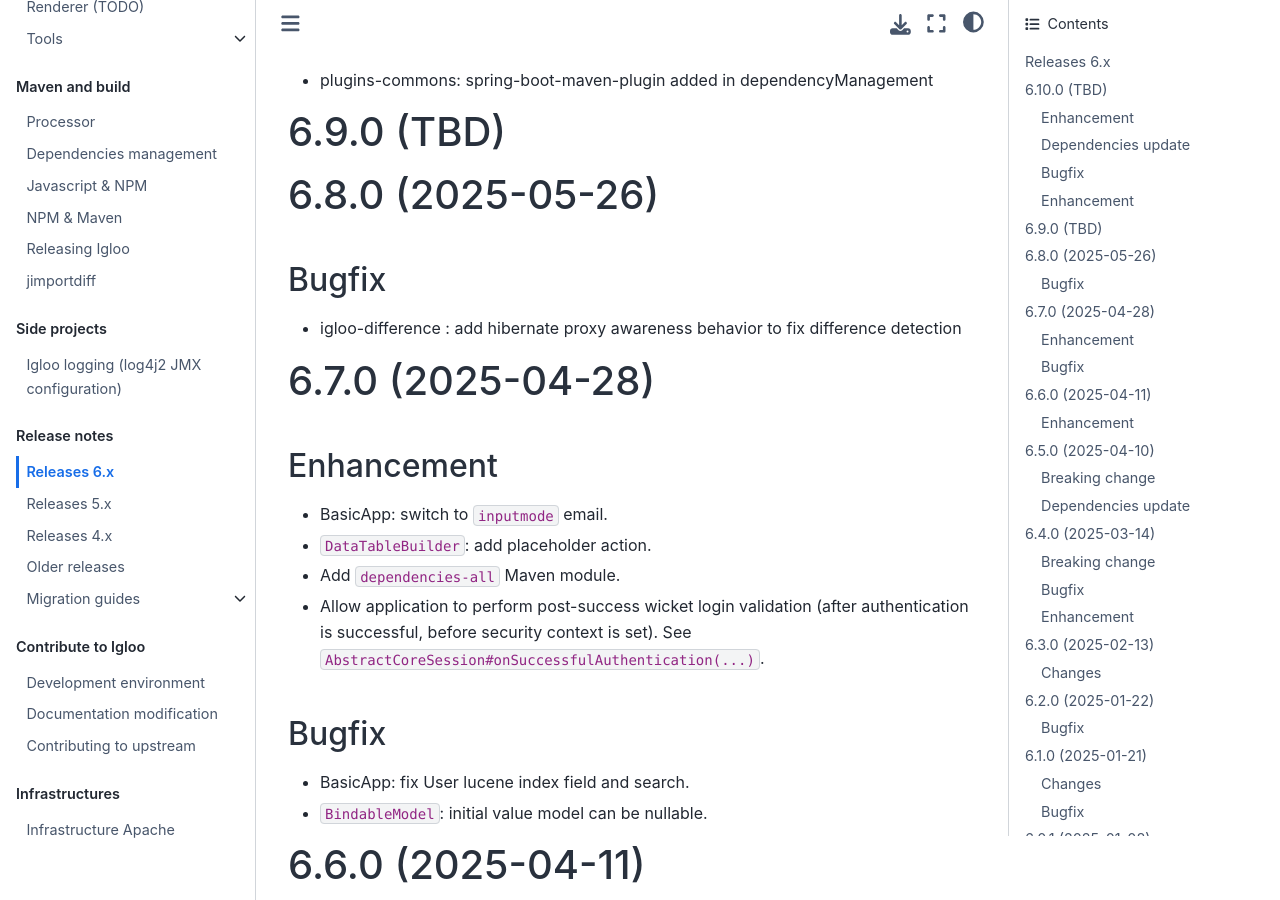
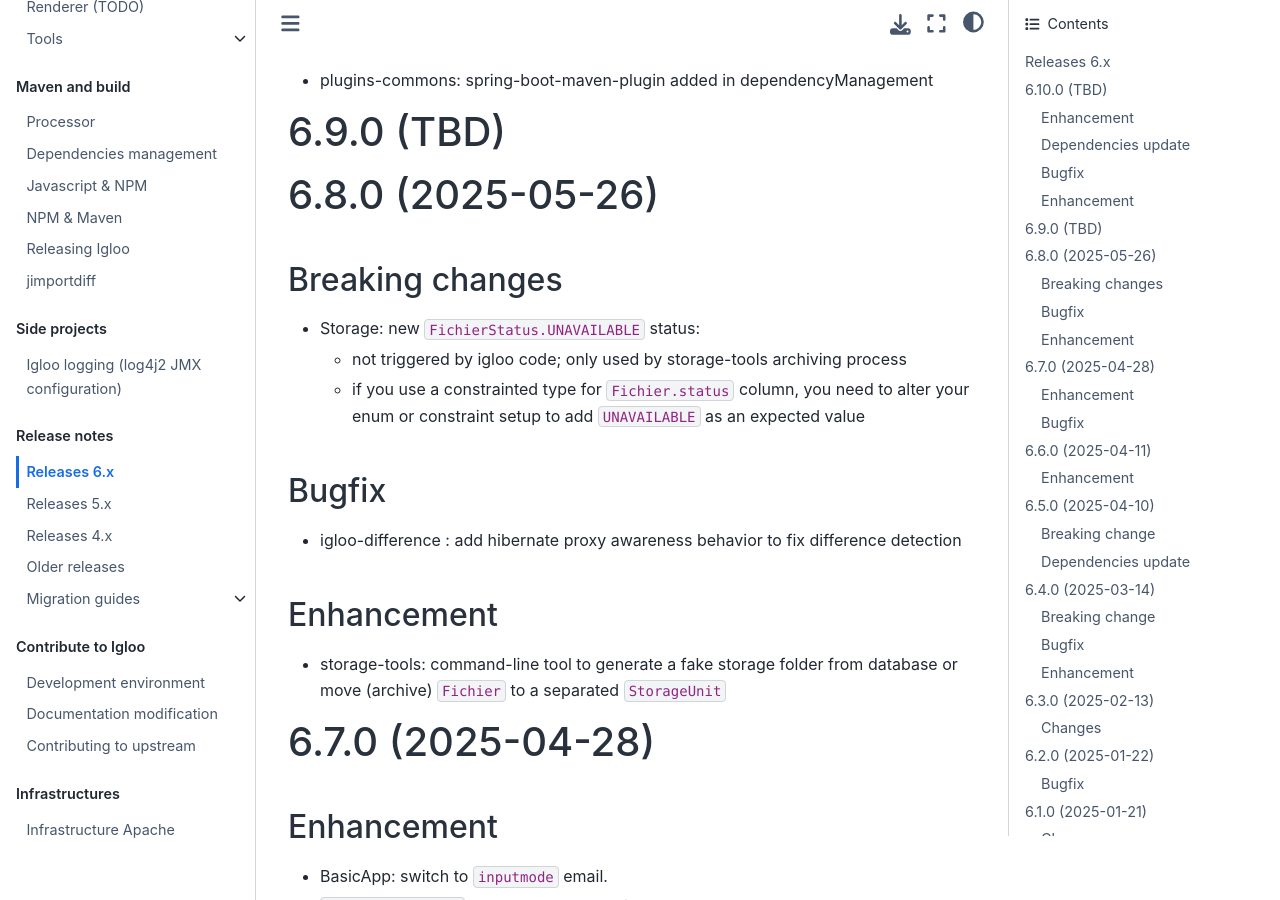
Before and after one commit to igloo-project/igloo-doc, a Sphinx documentation site: the page built from source/release-notes/releases-6.x.md, in a window 1280 px wide and 900 px high, scrolled down 918 px. Built offline with Sphinx 7.4.7 and the Sphinx Book theme 1.1.4, drawn with Linux system fonts in a browser that asks for light colours.

Commit message:
changelog: storage-tools

```diff
--- a/source/release-notes/releases-6.x.md
+++ b/source/release-notes/releases-6.x.md
@@ -34,9 +34,22 @@
 
 # 6.8.0 (2025-05-26)
 
+## Breaking changes
+
+* Storage: new `FichierStatus.UNAVAILABLE` status:
+  * not triggered by igloo code; only used by storage-tools archiving process
+  * if you use a constrainted type for `Fichier.status` column, you need to
+    alter your enum or constraint setup to add `UNAVAILABLE` as an expected
+    value
+
 ## Bugfix
 
 * igloo-difference : add hibernate proxy awareness behavior to fix difference detection
+
+## Enhancement
+
+* storage-tools: command-line tool to generate a fake storage folder from
+  database or move (archive) `Fichier` to a separated `StorageUnit`
 
 # 6.7.0 (2025-04-28)
 
```
